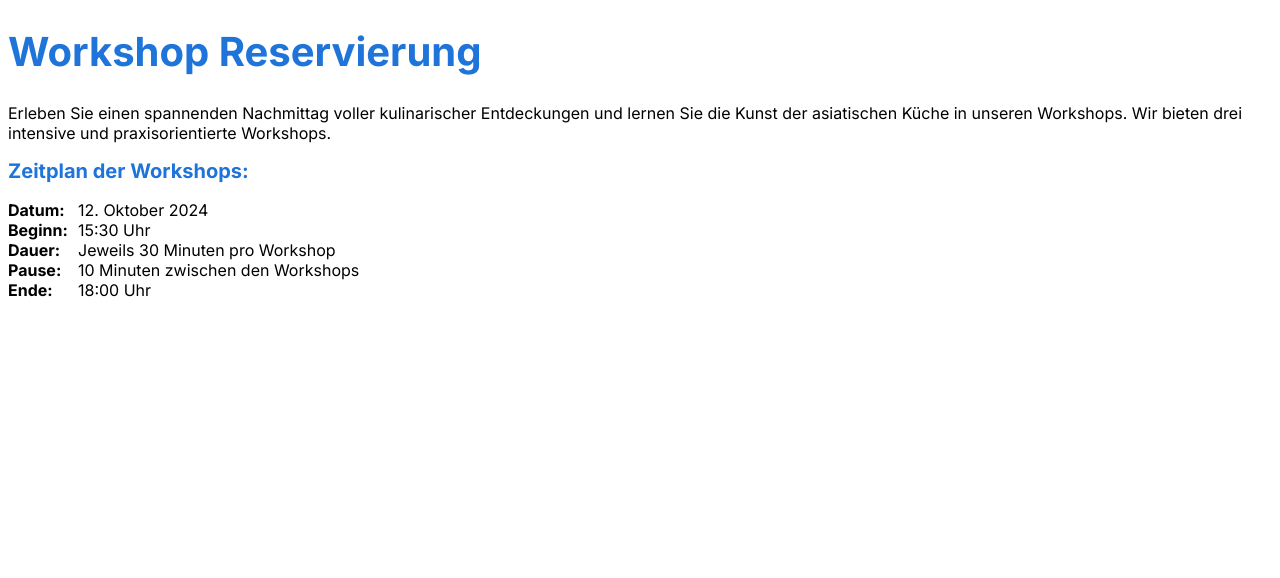
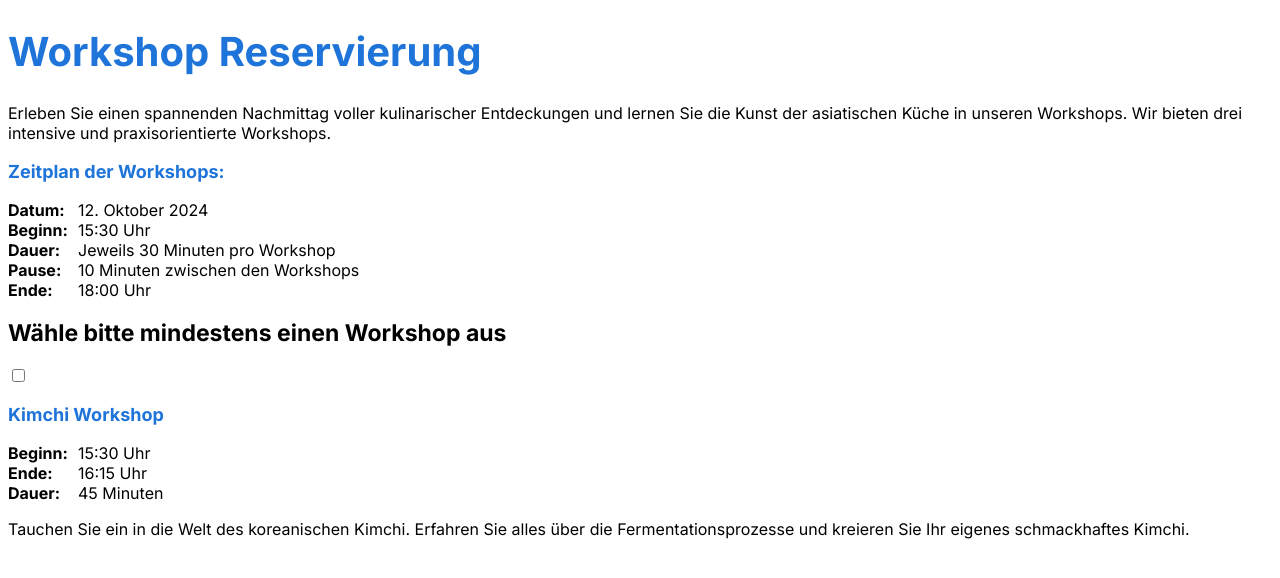
Before and after one commit to ACO-Charity/toa-reservation-frontend, a React (Vite) app: page / in a window 1280 px wide. Shown: the top 578 px of the page. Built offline with nearby package versions, Linux system fonts and the light colour scheme.

Commit message:
create checkbox for Kimchi workshop

```diff
--- a/src/components/form-description/FormDescription.tsx
+++ b/src/components/form-description/FormDescription.tsx
@@ -4,9 +4,10 @@ function FormDescription() {
 
     return (
         <div className="form-description">
-            <p>Erleben Sie einen spannenden Nachmittag voller kulinarischer Entdeckungen und lernen Sie die Kunst der asiatischen Küche in unseren
+            <p>Erleben Sie einen spannenden Nachmittag voller kulinarischer Entdeckungen und lernen Sie die Kunst der
+                asiatischen Küche in unseren
                 Workshops. Wir bieten drei intensive und praxisorientierte Workshops.</p>
-            <h2>Zeitplan der Workshops:</h2>
+            <h3>Zeitplan der Workshops:</h3>
             <DescriptionDetails category="Datum" detail="12. Oktober 2024"/>
             <DescriptionDetails category="Beginn" detail="15:30 Uhr"/>
             <DescriptionDetails category="Dauer" detail="Jeweils 30 Minuten pro Workshop"/>
--- a/src/components/form-description/description-details/DescriptionDetails.scss
+++ b/src/components/form-description/description-details/DescriptionDetails.scss
@@ -1,4 +1,4 @@
 .description-details {
-  display               : grid;
-  grid-template-columns : 70px  1fr;
+  display: grid;
+  grid-template-columns: 70px  1fr;
 }
--- /dev/null
+++ b/src/components/workshop-description/WorkshopDescription.tsx
@@ -0,0 +1,26 @@
+import DescriptionDetails from "../form-description/description-details/DescriptionDetails.tsx";
+
+function WorkshopDescription() {
+
+    return (
+        <>
+            <div className="workshop-description">
+                <h2>Wähle bitte mindestens einen Workshop aus</h2>
+            </div>
+
+            <div>
+                <label>
+                    <input type="checkbox"/>
+                    <h3>Kimchi Workshop</h3>
+                    <DescriptionDetails category="Beginn" detail="15:30 Uhr"/>
+                    <DescriptionDetails category="Ende" detail="16:15 Uhr"/>
+                    <DescriptionDetails category="Dauer" detail="45 Minuten"/>
+                    <p>Tauchen Sie ein in die Welt des koreanischen Kimchi. Erfahren Sie alles über die
+                        Fermentationsprozesse und kreieren Sie Ihr eigenes schmackhaftes Kimchi.</p>
+                </label>
+            </div>
+        </>
+    );
+}
+
+export default WorkshopDescription;
--- a/src/pages/ToaFormular.tsx
+++ b/src/pages/ToaFormular.tsx
@@ -1,4 +1,5 @@
 import FormDescription from "../components/form-description/FormDescription.tsx";
+import WorkshopDescription from "../components/workshop-description/WorkshopDescription.tsx";
 
 function ToaFormular() {
 
@@ -7,6 +8,7 @@ function ToaFormular() {
         <>
             <h1>Workshop Reservierung</h1>
             <FormDescription/>
+            <WorkshopDescription/>
         </>
     )
 }
--- a/src/styles/index.scss
+++ b/src/styles/index.scss
@@ -1,18 +1,23 @@
 html {
-  background  : white;
-  font-family : 'Inter', sans-serif;
+  background: white;
+  font-family: 'Inter', sans-serif;
 }
 
 h1 {
-  color     : #1E74D9;
-  font-size : 40px;
+  color: #1E74D9;
+  font-size: 40px;
 }
 
 h2 {
-  color     : #1E74D9;
-  font-size : 20px;
+  color: black;
+  font-size: 23px;
+}
+
+h3 {
+  color: #1E74D9;
+  font-size: 18px;
 }
 
 p {
-  font-size : 16px;
+  font-size: 16px;
 }
```
Also changed, not shown: src/components/form-description/description-details/DescriptionDetails.tsx (line endings or trailing spaces).
